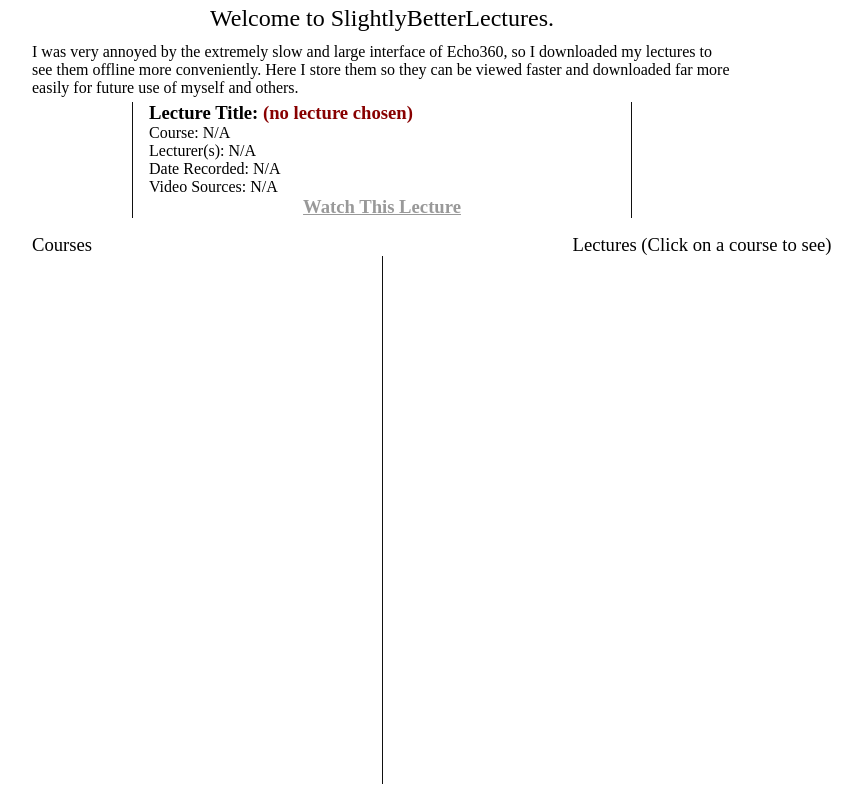
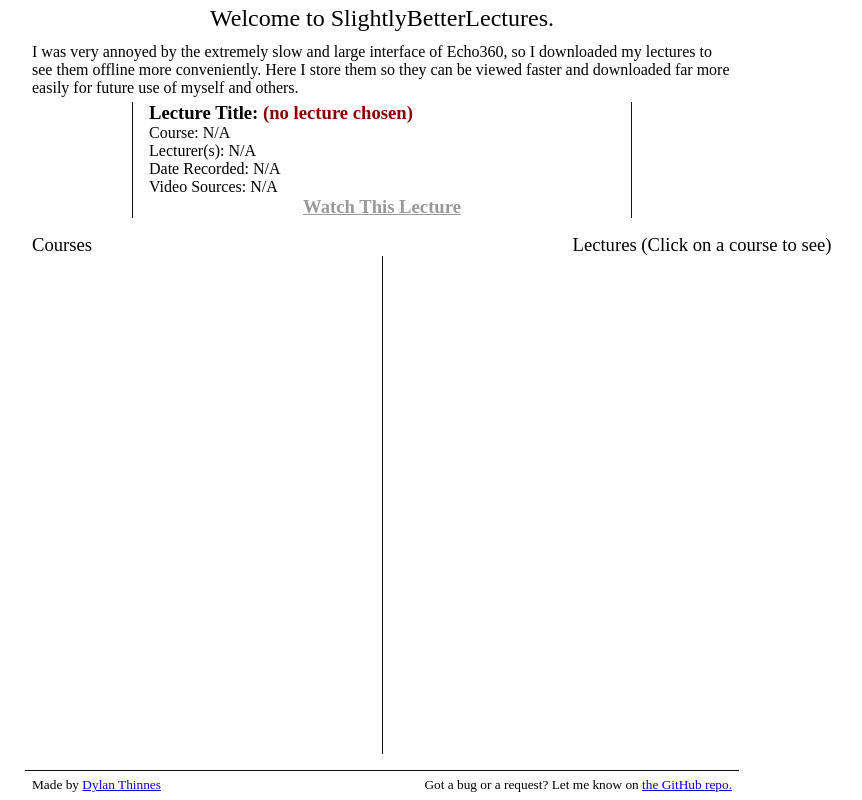
Before and after one commit to dylan-thinnes/betterlectures, a website: page static/index.html in a window 1280 px wide. Shown: the whole page, without its empty margins (258-1120 px from the left). Drawn offline with Linux system fonts and the light colour scheme; no server answers.

Commit message:
Add credits and bug/request footer

```diff
--- a/static/index.html
+++ b/static/index.html
@@ -29,6 +29,7 @@
 			<div id="courses"></div>
 			<div id="lectures"></div>
 		</div>
+		<div id="credit" class="limitWidth"><span>Made by <a href="https://www.github.com/dylan-thinnes">Dylan Thinnes</a></span><span>Got a bug or a request? Let me know on <a href="https://www.github.com/dylan-thinnes/slightlybetterlectures/issues">the GitHub repo.</a></span></div>
 		<script src="script.js" type="application/javascript"></script>
 	</body>
 </html>
--- a/static/style.css
+++ b/static/style.css
@@ -91,3 +91,14 @@
 }
 .download:hover { background-color: #ee9; }
 .download:active { background-color: #ee7; }
+
+#credit {
+	align-self: center;
+	width: 100%;
+	display: flex;
+	flex-direction: row;
+	justify-content: space-between;
+	padding: 1ch;
+	font-size: 10pt;
+	border-top: 1px solid #111;
+}
```
